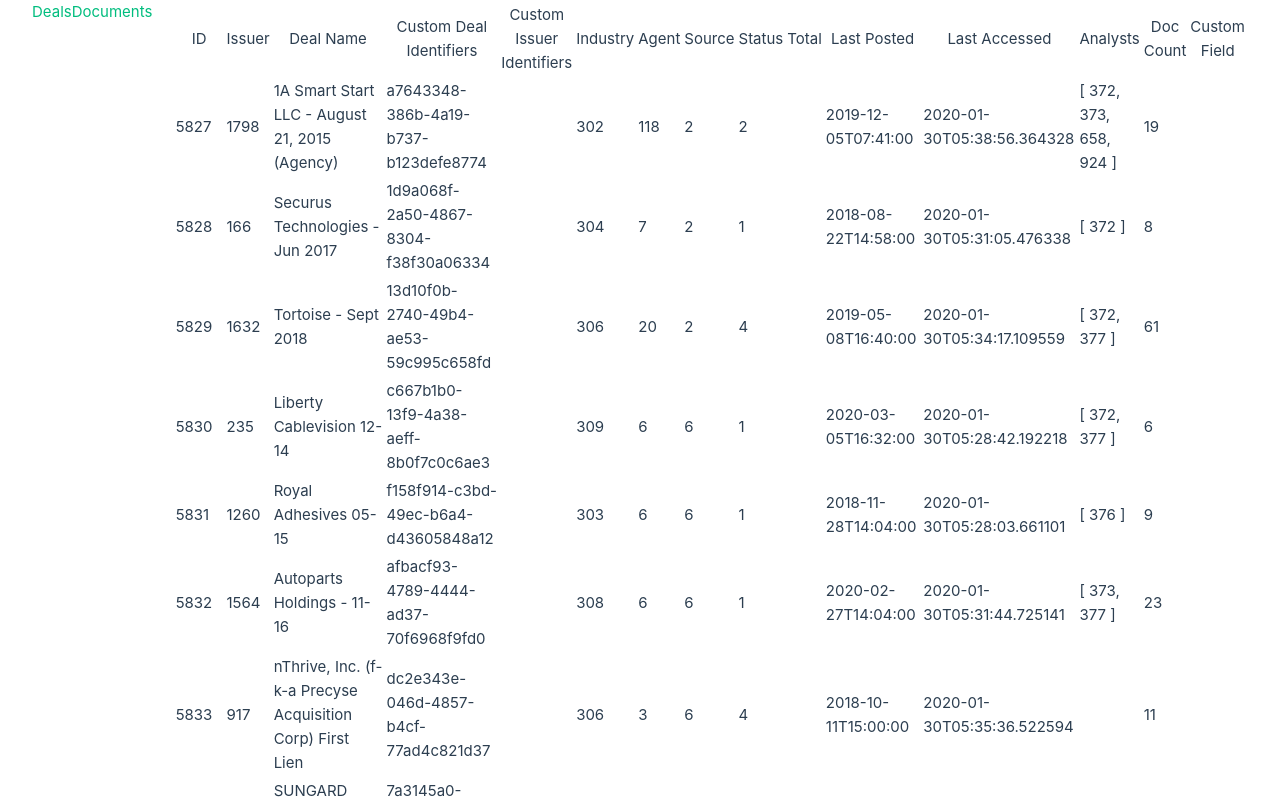
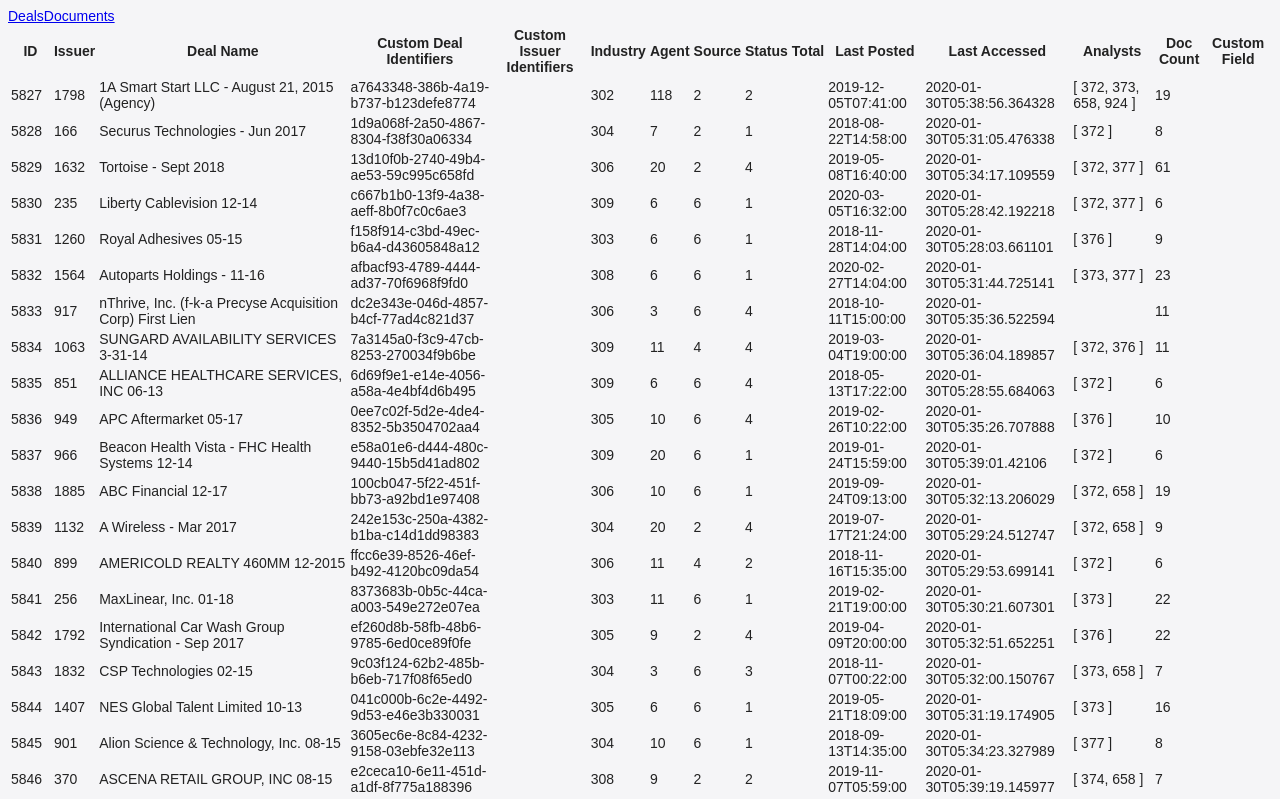
Before and after one commit to samrodrigues/findox-task, a Vue app: page /deals in a window 1280 px wide. Shown: the top 799 px of the page. Built offline with nearby package versions, Linux system fonts and the light colour scheme.

Commit message:
Cleanup styles

```diff
--- a/package.json
+++ b/package.json
@@ -28,6 +28,8 @@
     "eslint-plugin-vue": "^9.9.0",
     "jsdom": "^21.1.0",
     "prettier": "^2.8.4",
+    "sass": "^1.62.0",
+    "sass-loader": "^13.2.2",
     "start-server-and-test": "^2.0.0",
     "vite": "^4.1.4",
     "vitest": "^0.29.1"
--- a/src/assets/base.css
+++ /dev/null
@@ -1,74 +0,0 @@
-/* color palette from <https://github.com/vuejs/theme> */
-:root {
-  --vt-c-white: #ffffff;
-  --vt-c-white-soft: #f8f8f8;
-  --vt-c-white-mute: #f2f2f2;
-
-  --vt-c-black: #181818;
-  --vt-c-black-soft: #222222;
-  --vt-c-black-mute: #282828;
-
-  --vt-c-indigo: #2c3e50;
-
-  --vt-c-divider-light-1: rgba(60, 60, 60, 0.29);
-  --vt-c-divider-light-2: rgba(60, 60, 60, 0.12);
-  --vt-c-divider-dark-1: rgba(84, 84, 84, 0.65);
-  --vt-c-divider-dark-2: rgba(84, 84, 84, 0.48);
-
-  --vt-c-text-light-1: var(--vt-c-indigo);
-  --vt-c-text-light-2: rgba(60, 60, 60, 0.66);
-  --vt-c-text-dark-1: var(--vt-c-white);
-  --vt-c-text-dark-2: rgba(235, 235, 235, 0.64);
-}
-
-/* semantic color variables for this project */
-:root {
-  --color-background: var(--vt-c-white);
-  --color-background-soft: var(--vt-c-white-soft);
-  --color-background-mute: var(--vt-c-white-mute);
-
-  --color-border: var(--vt-c-divider-light-2);
-  --color-border-hover: var(--vt-c-divider-light-1);
-
-  --color-heading: var(--vt-c-text-light-1);
-  --color-text: var(--vt-c-text-light-1);
-
-  --section-gap: 160px;
-}
-
-@media (prefers-color-scheme: dark) {
-  :root {
-    --color-background: var(--vt-c-black);
-    --color-background-soft: var(--vt-c-black-soft);
-    --color-background-mute: var(--vt-c-black-mute);
-
-    --color-border: var(--vt-c-divider-dark-2);
-    --color-border-hover: var(--vt-c-divider-dark-1);
-
-    --color-heading: var(--vt-c-text-dark-1);
-    --color-text: var(--vt-c-text-dark-2);
-  }
-}
-
-*,
-*::before,
-*::after {
-  box-sizing: border-box;
-  margin: 0;
-  position: relative;
-  font-weight: normal;
-}
-
-body {
-  min-height: 100vh;
-  color: var(--color-text);
-  background: var(--color-background);
-  transition: color 0.5s, background-color 0.5s;
-  line-height: 1.6;
-  font-family: Inter, -apple-system, BlinkMacSystemFont, 'Segoe UI', Roboto, Oxygen, Ubuntu,
-    Cantarell, 'Fira Sans', 'Droid Sans', 'Helvetica Neue', sans-serif;
-  font-size: 15px;
-  text-rendering: optimizeLegibility;
-  -webkit-font-smoothing: antialiased;
-  -moz-osx-font-smoothing: grayscale;
-}
--- a/src/assets/main.css
+++ /dev/null
@@ -1,35 +0,0 @@
-@import './base.css';
-
-#app {
-  max-width: 1280px;
-  margin: 0 auto;
-  padding: 2rem;
-
-  font-weight: normal;
-}
-
-a,
-.green {
-  text-decoration: none;
-  color: hsla(160, 100%, 37%, 1);
-  transition: 0.4s;
-}
-
-@media (hover: hover) {
-  a:hover {
-    background-color: hsla(160, 100%, 37%, 0.2);
-  }
-}
-
-@media (min-width: 1024px) {
-  body {
-    display: flex;
-    place-items: center;
-  }
-
-  #app {
-    display: grid;
-    grid-template-columns: 1fr 1fr;
-    padding: 0 2rem;
-  }
-}
--- /dev/null
+++ b/src/assets/main.scss
@@ -0,0 +1,14 @@
+$breakpoint: 768px;
+
+body {
+  color: #222222;
+  background: #f5f5f7;
+  font-family: sans-serif;
+  font-size: 12px;
+  text-rendering: optimizeLegibility;
+  -webkit-font-smoothing: antialiased;
+  -moz-osx-font-smoothing: grayscale;
+  @media (min-width: $breakpoint) {
+    font-size: 14px;
+  }
+}
--- a/src/main.js
+++ b/src/main.js
@@ -4,7 +4,7 @@
 import App from './App.vue'
 import router from './router'
 
-import './assets/main.css'
+import './assets/main.scss'
 
 const app = createApp(App)
 
```
Also changed, not shown: src/data/deals_dataset-min.json (deleted, +0 -89 lines), 1 other file (tests, documents, lock files or other folders).
